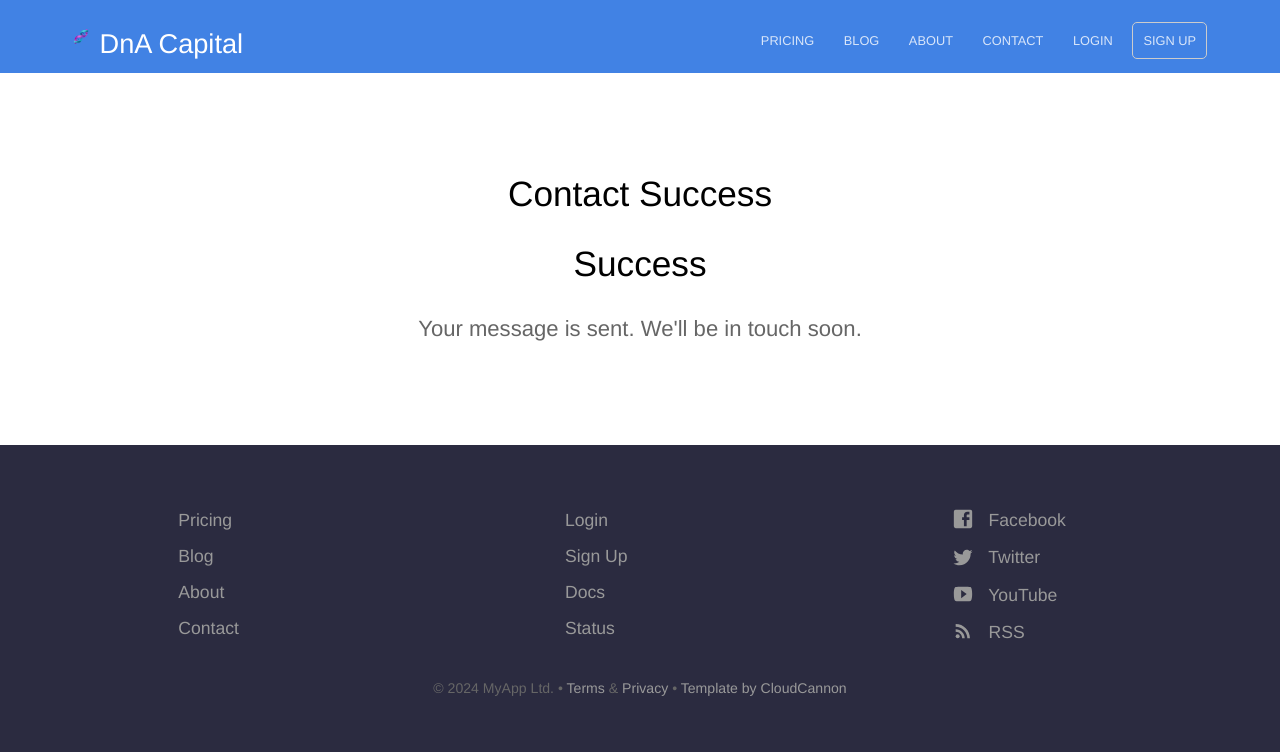
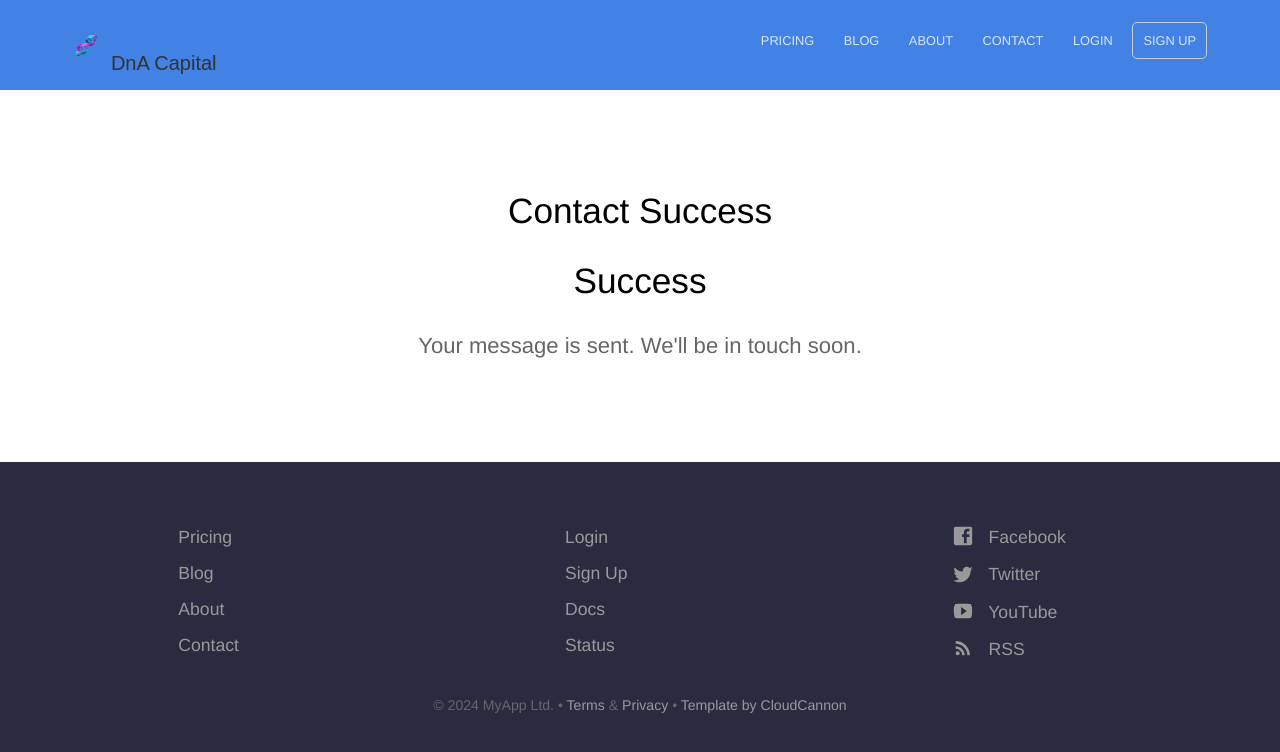
Before and after one commit to mundra-aman/dnacapital.in, a Jekyll site: the page built from contact-success.html, in a window 1280 px wide. Shown: the top 752 px of the page. Built offline with Jekyll 4.4.1, drawn with Linux system fonts in a browser that asks for light colours.

Commit message:
Update default.html

```diff
--- a/_layouts/default.html
+++ b/_layouts/default.html
@@ -23,7 +23,9 @@
 	<body>
 		<header>
 			<div class="container">
-				<div class="company-name"><a href="{{ site.baseurl }}/"><img src="{{ site.baseurl }}/images/logo.png" alt="Hydra Logo" width="95" height="33" /></a> DnA Capital </div>
+				<div class="company-name"><a href="{{ site.baseurl }}/"><img src="{{ site.baseurl }}/images/logo.png" alt="Hydra Logo" width="100" height="50" /></a>
+                                <span class="company-text" style="font-family: Arial, sans-serif; font-size: 20px; color: #333;">DnA Capital</span></div>
+
 				{% include navigation.html %}
 			</div>
 		</header>
```
